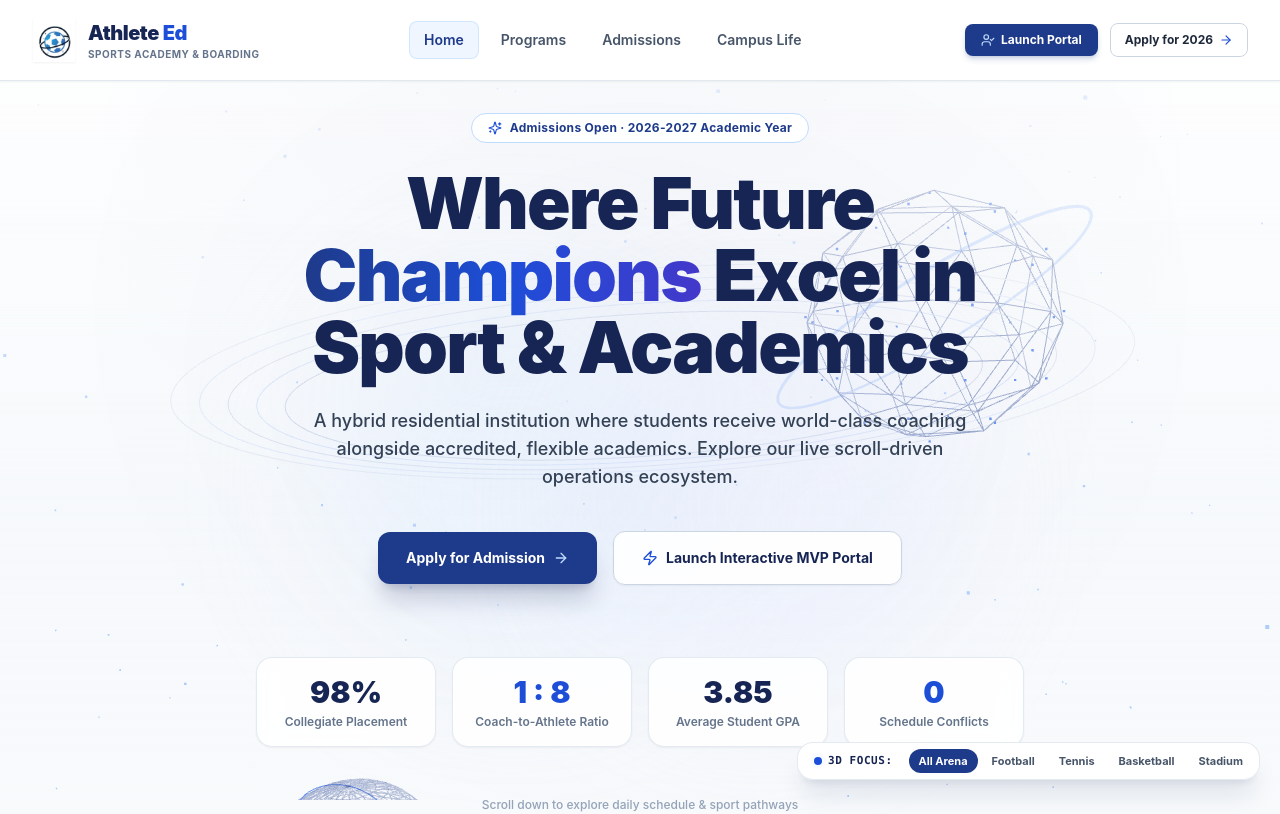
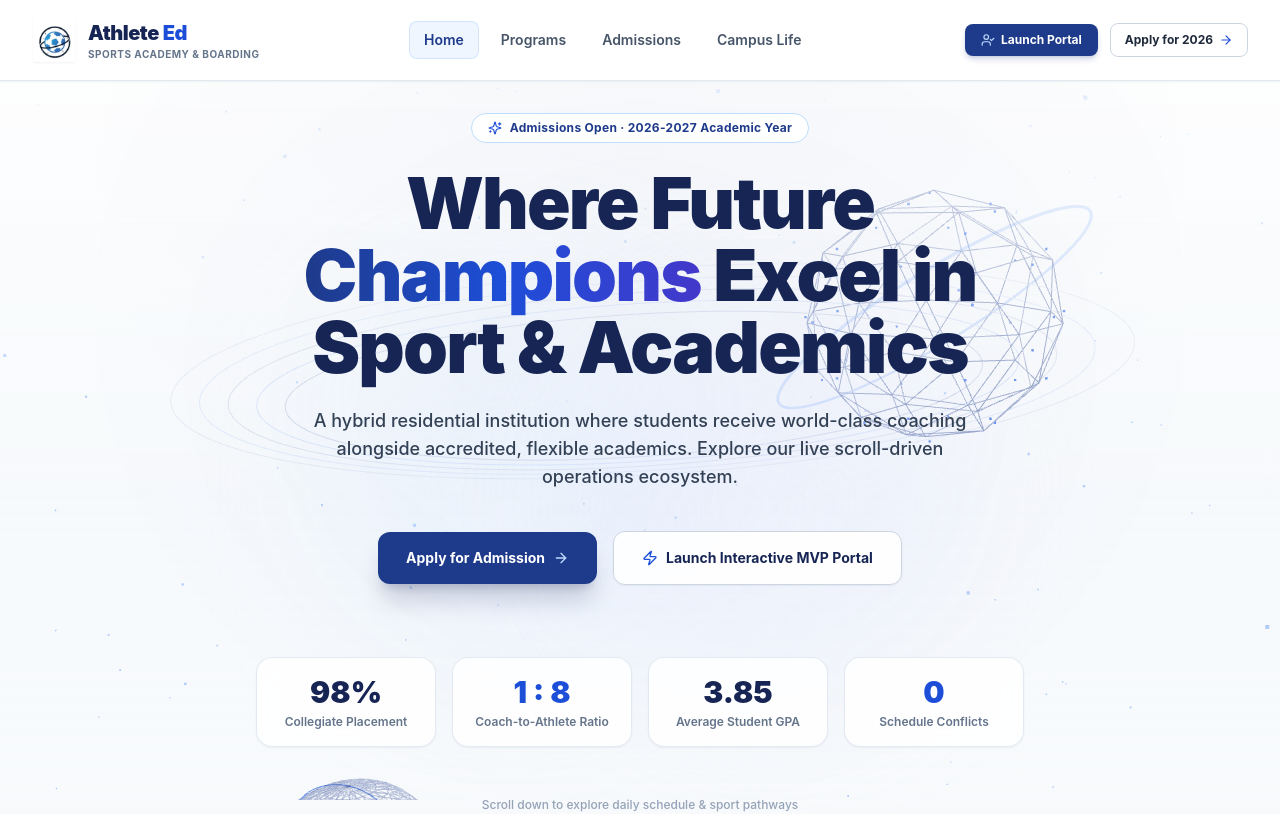
Before and after one commit to TanishkaSahu191/AthleteEd, a Next.js app in the folder client/: page / in a window 1280 px wide. Shown: the top 814 px of the page. Built offline with nearby package versions, Linux system fonts and the light colour scheme.

Commit message:
refactor(ui): remove floating 3D focus HUD button and clean up Next.js image config

```diff
--- a/client/components/Sports3DCanvas.jsx
+++ b/client/components/Sports3DCanvas.jsx
@@ -1,16 +1,10 @@
 'use client';
 
-import { useEffect, useRef, useState } from 'react';
+import { useEffect, useRef } from 'react';
 import * as THREE from 'three';
-import { RotateCw, Compass, Crosshair } from 'lucide-react';
 
 export default function Sports3DCanvas() {
   const mountRef = useRef(null);
-  const [activeFocus, setActiveFocus] = useState('all'); // 'all' | 'soccer' | 'tennis' | 'basketball' | 'track'
-
-  // References to communicate with Three.js loop
-  const focusRef = useRef('all');
-  focusRef.current = activeFocus;
 
   useEffect(() => {
     if (!mountRef.current) return;
@@ -215,7 +209,7 @@ export default function Sports3DCanvas() {
     window.addEventListener('resize', onResize);
 
     // ==========================================
-    // ANIMATION LOOP WITH TARGET FOCUS LERPING
+    // ANIMATION LOOP (SMOOTH SCROLL GLIDE)
     // ==========================================
     let animationFrameId;
     let clock = new THREE.Clock();
@@ -235,31 +229,11 @@ export default function Sports3DCanvas() {
 
       const scrollFactor = currentScrollY * 0.0035;
 
-      // Calculate Target Camera Position based on Focus Mode
-      let desiredCamX = currentMouseX * 0.6;
-      let desiredCamY = -currentScrollY * 0.007 + currentMouseY * 0.4;
-      let desiredCamZ = 14;
+      // Camera position driven by scroll & subtle mouse deflection
+      const desiredCamX = currentMouseX * 0.6;
+      const desiredCamY = -currentScrollY * 0.007 + currentMouseY * 0.4;
+      const desiredCamZ = 14;
 
-      const currentFocus = focusRef.current;
-      if (currentFocus === 'soccer') {
-        desiredCamX = 4.2 + currentMouseX * 0.3;
-        desiredCamY = 1.2 + currentMouseY * 0.3;
-        desiredCamZ = 7.5;
-      } else if (currentFocus === 'tennis') {
-        desiredCamX = -4.5 + currentMouseX * 0.3;
-        desiredCamY = -7.5 + currentMouseY * 0.3;
-        desiredCamZ = 7.5;
-      } else if (currentFocus === 'basketball') {
-        desiredCamX = 4.0 + currentMouseX * 0.3;
-        desiredCamY = -15.5 + currentMouseY * 0.3;
-        desiredCamZ = 7.5;
-      } else if (currentFocus === 'track') {
-        desiredCamX = -0.5 + currentMouseX * 0.4;
-        desiredCamY = 0 + currentMouseY * 0.4;
-        desiredCamZ = 10.5;
-      }
-
-      // Smooth camera translation
       camera.position.x += (desiredCamX - camera.position.x) * 0.08;
       camera.position.y += (desiredCamY - camera.position.y) * 0.08;
       camera.position.z += (desiredCamZ - camera.position.z) * 0.08;
@@ -307,52 +281,10 @@ export default function Sports3DCanvas() {
   }, []);
 
   return (
-    <>
-      {/* 3D WebGL Background Canvas (Fixed behind content, pointer-events-none) */}
-      <div
-        ref={mountRef}
-        aria-hidden="true"
-        className="fixed inset-0 pointer-events-none z-0 overflow-hidden opacity-90 transition-opacity duration-700"
-      />
-
-      {/* Floating 3D Sports Camera Controller & HUD (Eye-catching interactive controller) */}
-      <div className="fixed bottom-5 right-5 z-30 pointer-events-auto flex items-center gap-1.5 bg-white/95 backdrop-blur-md border border-slate-200/90 p-1.5 rounded-2xl shadow-xl shadow-blue-950/10 text-xs text-blue-950 font-bold transition-all">
-        <div className="flex items-center gap-1.5 px-2.5 py-1">
-          <span className="flex h-2 w-2 relative">
-            <span className="animate-ping absolute inline-flex h-full w-full rounded-full bg-blue-500 opacity-75"></span>
-            <span className="relative inline-flex rounded-full h-2 w-2 bg-blue-700"></span>
-          </span>
-          <span className="font-mono text-[11px] font-black uppercase tracking-wider text-blue-950 hidden md:inline">
-            3D Focus:
-          </span>
-        </div>
-
-        {/* 3D Sport Camera Focus Buttons */}
-        <div className="flex items-center gap-1">
-          {[
-            { id: 'all', label: 'All Arena' },
-            { id: 'soccer', label: 'Football' },
-            { id: 'tennis', label: 'Tennis' },
-            { id: 'basketball', label: 'Basketball' },
-            { id: 'track', label: 'Stadium' },
-          ].map((sport) => {
-            const isSelected = activeFocus === sport.id;
-            return (
-              <button
-                key={sport.id}
-                onClick={() => setActiveFocus(sport.id)}
-                className={`px-2.5 py-1 rounded-xl text-[11px] font-bold transition-all ${
-                  isSelected
-                    ? 'bg-blue-900 text-white shadow-xs'
-                    : 'text-slate-600 hover:text-blue-950 hover:bg-slate-100'
-                }`}
-              >
-                {sport.label}
-              </button>
-            );
-          })}
-        </div>
-      </div>
-    </>
+    <div
+      ref={mountRef}
+      aria-hidden="true"
+      className="fixed inset-0 pointer-events-none z-0 overflow-hidden opacity-90 transition-opacity duration-700"
+    />
   );
 }
--- a/client/next.config.js
+++ b/client/next.config.js
@@ -2,7 +2,6 @@
 const nextConfig = {
   reactStrictMode: true,
   images: {
-    domains: ['images.unsplash.com'],
     remotePatterns: [
       {
         protocol: 'https',
```
